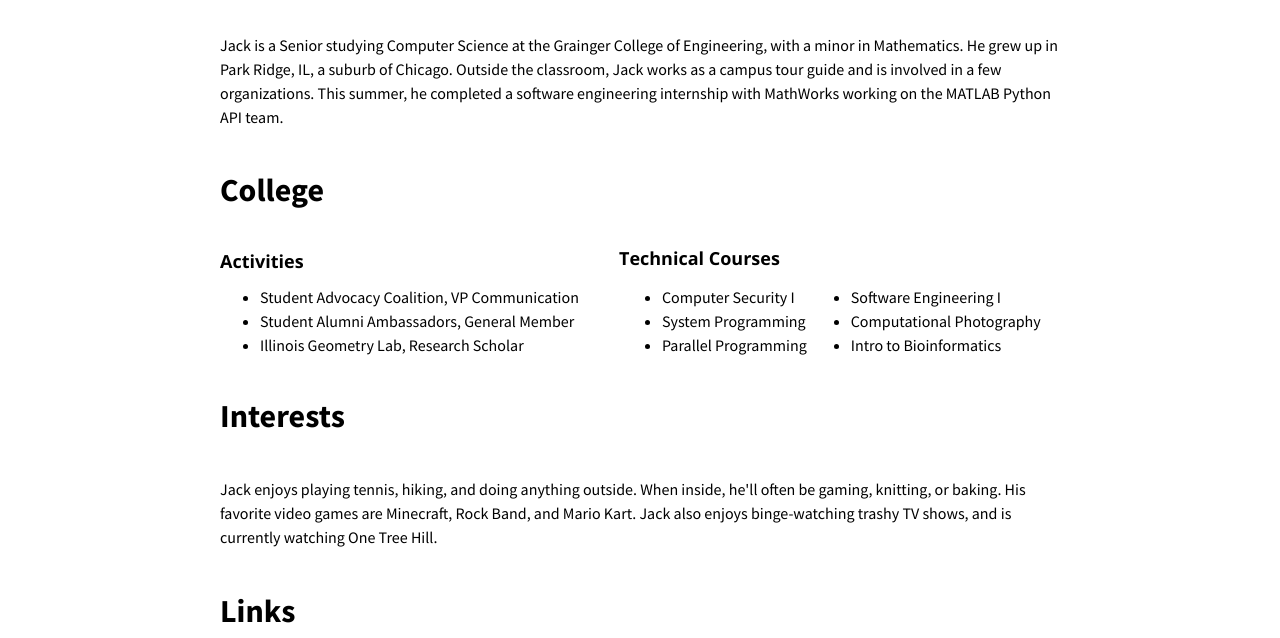
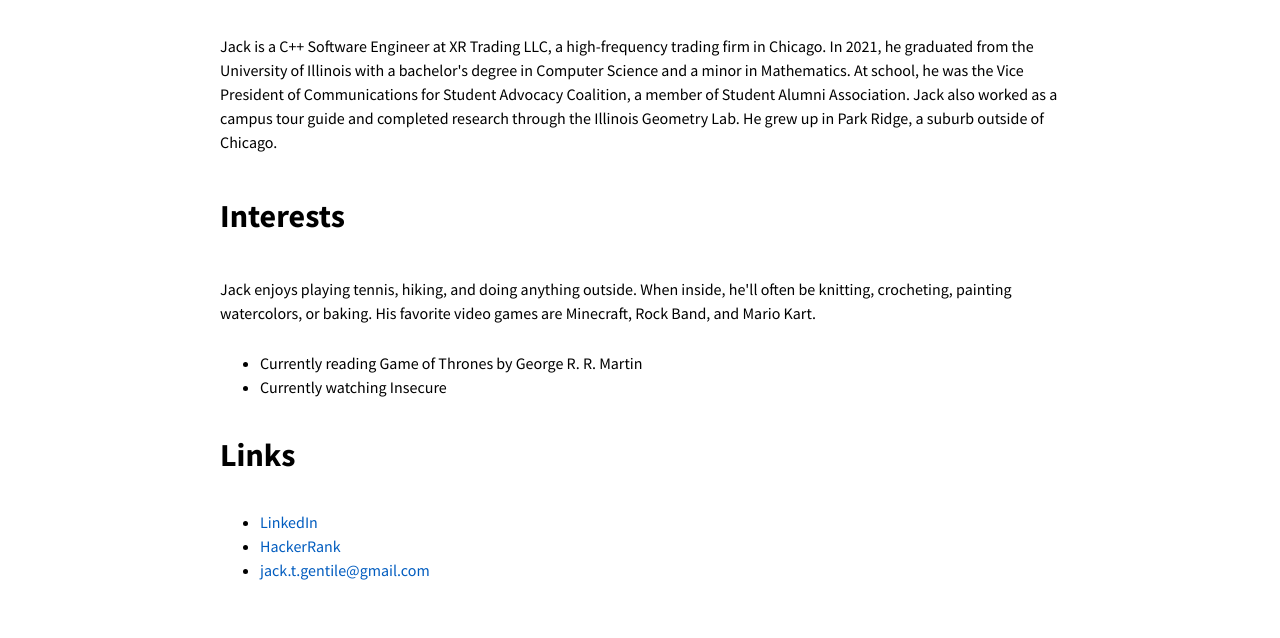
Before and after one commit to jacktgentile/jacktgentile.github.io, a plain HTML site: page index.html in a window 1280 px wide. Shown: the part 405-1043 px from the top of the page. After the commit the page ends 1017 px from the top, so only its background shows below. Drawn offline with nearby package versions, Linux system fonts and the light colour scheme.

Commit message:
update personal info, headshot

```diff
--- a/index.html
+++ b/index.html
@@ -37,44 +37,12 @@
           </div>
           <div class="flex-item flex-column">
             <p>
-Jack is a Senior studying Computer Science at the Grainger College of Engineering,
-with a minor in Mathematics. He grew up in Park Ridge, IL, a suburb of Chicago.
-Outside the classroom, Jack works as a campus tour guide and is involved in a few
-organizations. This summer, he completed a software engineering internship with
-MathWorks working on the MATLAB Python API team.
+Jack is a C++ Software Engineer at XR Trading LLC, a high-frequency trading firm in Chicago.
+In 2021, he graduated from the University of Illinois with a bachelor's degree in Computer Science and
+a minor in Mathematics. At school, he was the Vice President of Communications for Student Advocacy Coalition,
+a member of Student Alumni Association. Jack also worked as a campus tour guide and completed research through
+the Illinois Geometry Lab. He grew up in Park Ridge, a suburb outside of Chicago.
             </p>
-          </div>
-        </div>
-        <div class="flex-row">
-          <div class="flex-item flex-column">
-            <h1>College</h1>
-          </div>
-        </div>
-        <div class="flex-row">
-          <div class="flex-item flex-column">
-            <h3>Activities</h3>
-            <ul>
-              <li>Student Advocacy Coalition, VP Communication</li>
-              <li>Student Alumni Ambassadors, General Member</li>
-              <li>Illinois Geometry Lab, Research Scholar</li>
-            </ul>
-          </div>
-          <div class="flex-item flex-column">
-            <h3>Technical Courses</h3>
-            <table>
-              <tr>
-                <td><ul>
-                  <li>Computer Security I</li>
-                  <li>System Programming</li>
-                  <li>Parallel Programming</li>
-                </ul></td>
-                <td><ul>
-                  <li>Software Engineering I</li>
-                  <li>Computational Photography</li>
-                  <li>Intro to Bioinformatics</li>
-                </ul></td>
-              </tr>
-            </table>
           </div>
         </div>
         <div class="flex-row">
@@ -86,10 +54,13 @@ MathWorks working on the MATLAB Python API team.
           <div class="flex-item flex-column">
             <p>
 Jack enjoys playing tennis, hiking, and doing anything outside. When inside,
-he'll often be gaming, knitting, or baking. His favorite video games are Minecraft,
-Rock Band, and Mario Kart. Jack also enjoys binge-watching trashy TV shows, and is
-currently watching One Tree Hill.
+he'll often be knitting, crocheting, painting watercolors, or baking.
+His favorite video games are Minecraft, Rock Band, and Mario Kart.
             </p>
+            <ul>
+                <li>Currently reading Game of Thrones by George R. R. Martin</li>
+                <li>Currently watching Insecure</li>
+            </ul>
           </div>
         </div>
         <div class="flex-row">
```
Also changed, not shown: img/headshot.jpg.
